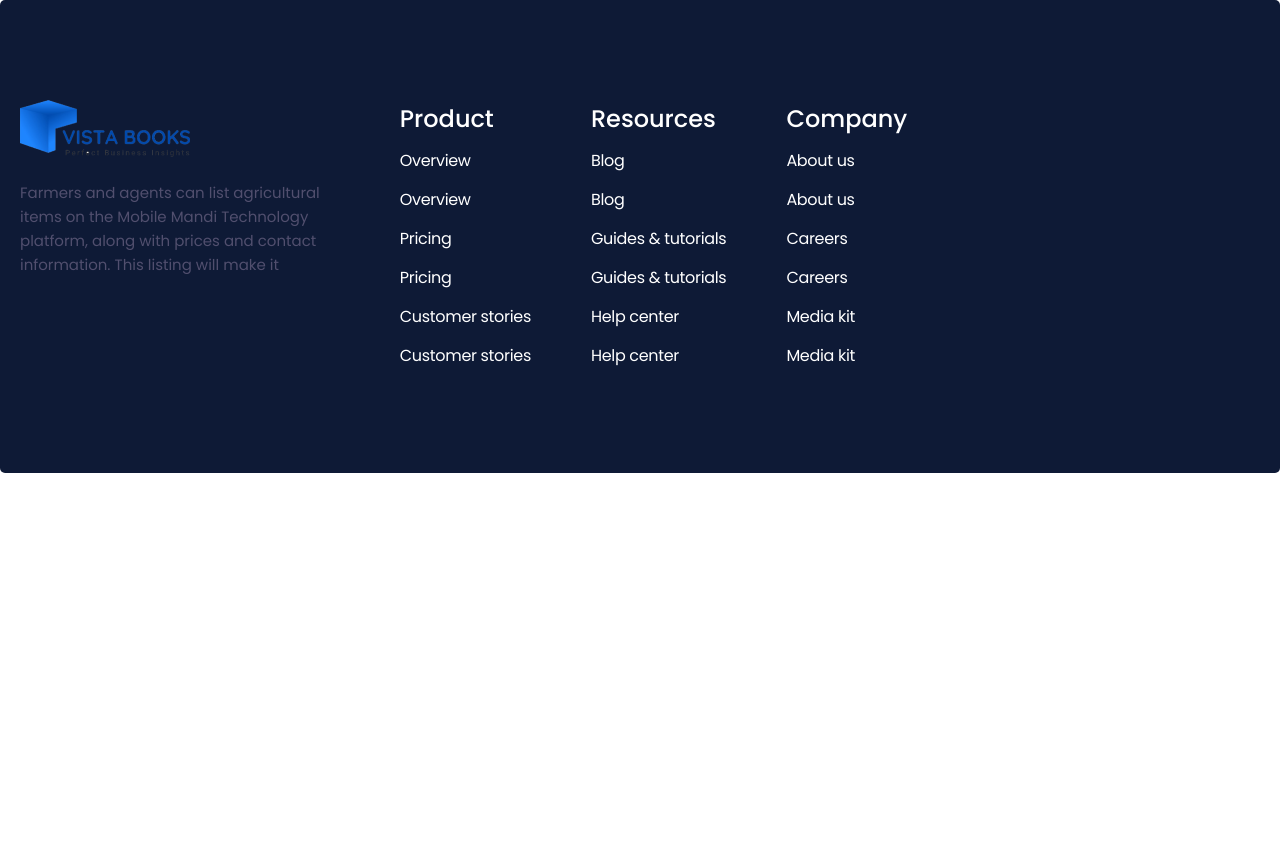
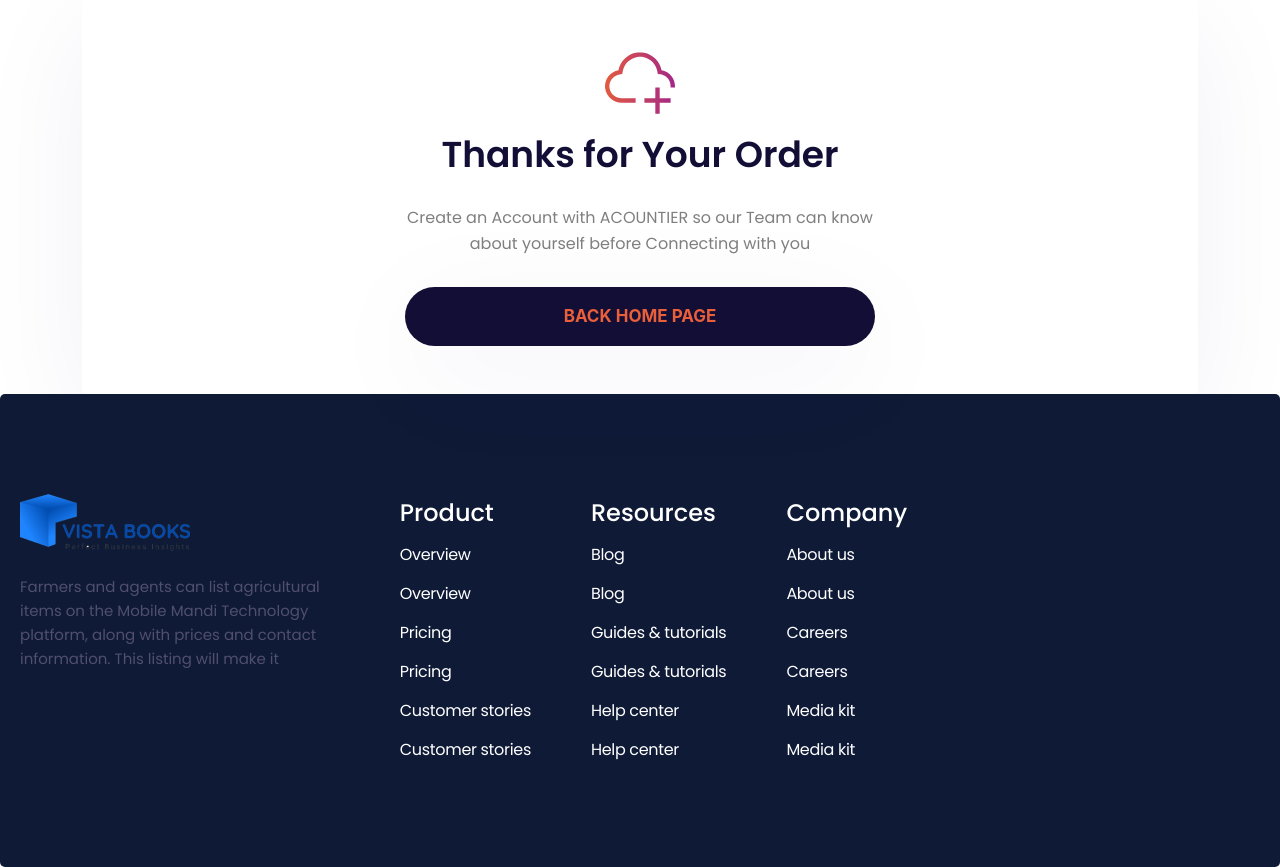
Before and after one commit to monirul360/Vistabooks, a React (Create React App) app: page /PaymentPage3 in a window 1280 px wide. Before the commit the page ends 800 px from the top, so only its background shows below. Built offline with nearby package versions, Linux system fonts and the light colour scheme.

Commit message:
payment page 3 design

```diff
--- a/src/App.css
+++ b/src/App.css
@@ -869,6 +869,63 @@ payment-page-two
   border-radius: 34px;
 }
 
+/* ==========================
+payment-three
+============================== */
+.payment-three {
+  display: flex;
+  justify-content: center;
+  align-items: center;
+  text-align: center;
+  padding: 50px 40px;
+  background: #FFFFFF;
+  box-shadow: 0px 26.7864px 117.19px rgba(32, 36, 138, 0.06);
+  border-radius: 5px;
+}
+
+.payment-three h3 {
+  font-family: 'Poppins';
+  font-style: normal;
+  font-weight: 600;
+  font-size: 36px;
+  line-height: 54px;
+  /* identical to box height */
+  color: #130E35;
+  margin-top: 10px;
+  margin-bottom: 23px;
+}
+
+.payment-three p {
+  font-family: 'Poppins';
+  font-style: normal;
+  font-weight: 400;
+  font-size: 16px;
+  line-height: 26px;
+  /* or 162% */
+  text-align: center;
+  color: rgba(0, 0, 0, 0.5);
+}
+
+.payment-three a {
+  width: 470px;
+  padding: 19px 0;
+  display: block;
+  justify-content: center;
+  align-items: center;
+  text-align: center;
+  background: #130E35;
+  box-shadow: 0px 26.7864px 117.19px rgba(32, 36, 138, 0.06);
+  border-radius: 34px;
+  font-family: 'Inter';
+  font-style: normal;
+  font-weight: 700;
+  font-size: 17px;
+  line-height: 21px;
+  text-transform: uppercase;
+  color: #E95F3A;
+  margin-top: 30px;
+}
+
 /* ===========================
 footer
 =============================*/
@@ -946,4 +1003,22 @@ footer ul li a {
     width: 100%;
     margin: 20px 10px;
   }
+
+  .payment-three h3 {
+    font-family: 'Poppins';
+    font-style: normal;
+    font-weight: 600;
+    font-size: 24px;
+    line-height: 54px;
+    /* identical to box height */
+    color: #130E35;
+    margin-top: 10px;
+    margin-bottom: 23px;
+  }
+
+  .payment-three a {
+    width: 100%;
+    display: block;
+  }
+
 }
--- a/src/App.js
+++ b/src/App.js
@@ -20,6 +20,7 @@ import VistabooksSchoolERPBenefits from './Page/VistabooksSchoolERPBenefits/Vist
 import ContactUs from './Page/ContactUs/ContactUs';
 import Payment from './Page/Payment/Payment';
 import PaymentPage2 from './Page/PaymentPage2/PaymentPage2';
+import PaymentPage3 from './Page/PaymentPage3/PaymentPage3';
 function App() {
   return (
     <>
@@ -92,6 +93,10 @@ function App() {
           path='/PaymentPage2'
           element={<PaymentPage2></PaymentPage2>}
         ></Route>
+        <Route
+          path='/PaymentPage3'
+          element={<PaymentPage3></PaymentPage3>}
+        ></Route>
       </Routes>
       <Footer></Footer>
     </>
--- /dev/null
+++ b/src/Page/PaymentPage3/PaymentPage3.js
@@ -0,0 +1,24 @@
+import React from 'react';
+import { Link } from 'react-router-dom';
+import img from './../../Image/icons/Solutions.svg';
+const PaymentPage3 = () => {
+    return (
+        <>
+            <div className="container">
+                <div className="payment-three py-5">
+                    <div>
+                        <img src={img} alt="" />
+                        <br />
+                        <h3>Thanks for Your Order</h3>
+                        <p>Create an Account with ACOUNTIER so our Team can know
+                        </p>
+                        <p> about yourself before Connecting with you</p>
+                        <Link to='/'>Back Home Page</Link>
+                    </div>
+                </div>
+            </div>
+        </>
+    );
+};
+
+export default PaymentPage3;
```
